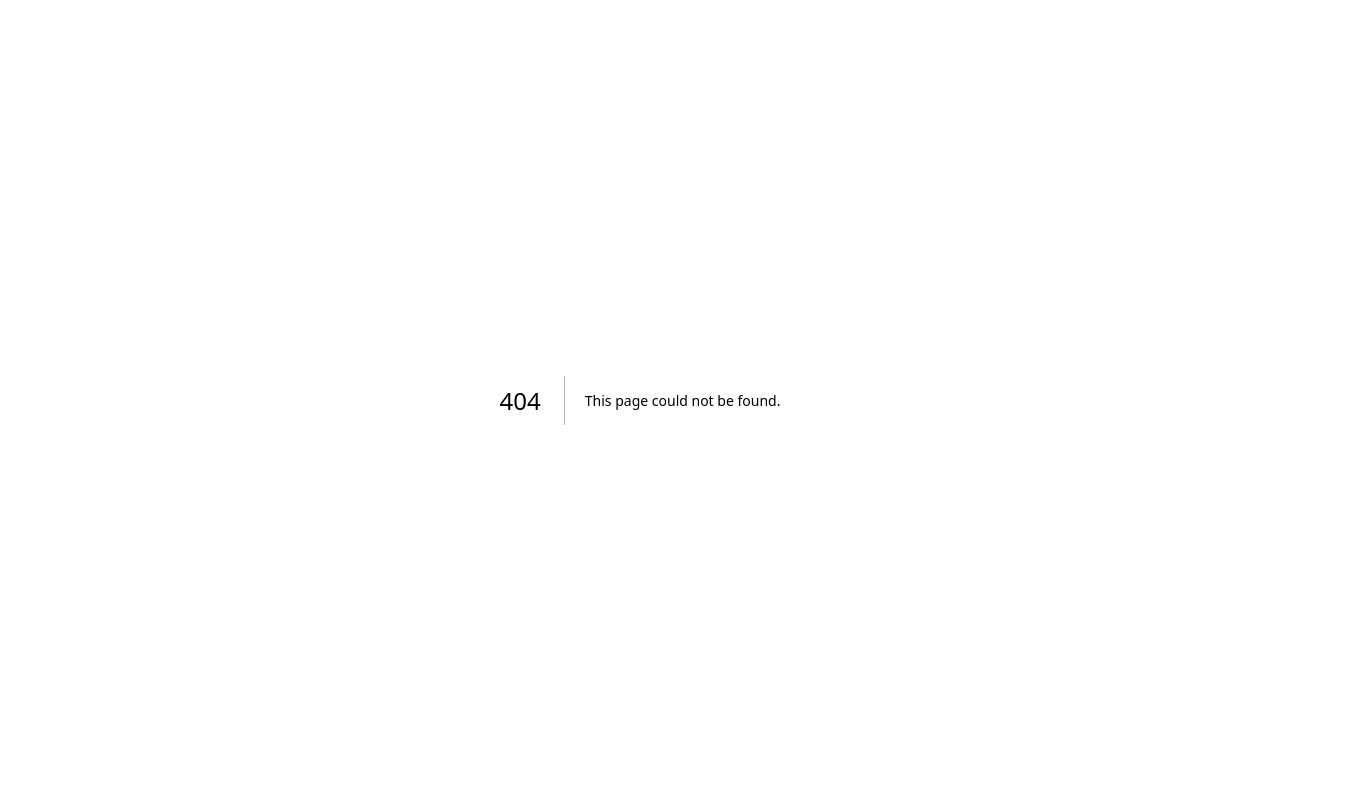
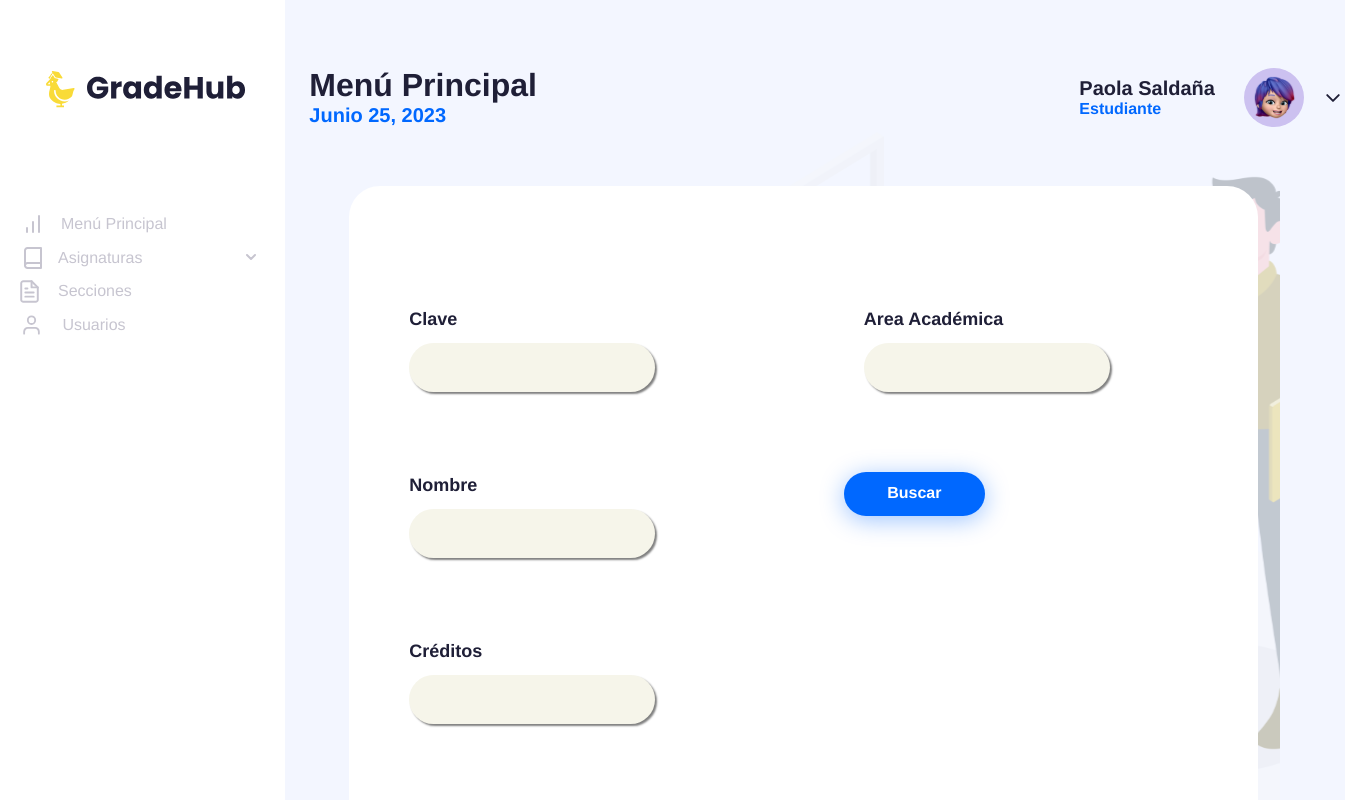
Before and after one commit to LuisElPoti/Aplicacion-calculo-indice-academico, a Next.js app: page /Administrador/CrearAsignatura in a window 1280 px wide. Before the commit this address had no page. Shown: the top 800 px of the page, 1345 px wide, since content can reach past the window. Built offline with nearby package versions, Linux system fonts and the light colour scheme.

Commit message:
Pantalla Crear Asignaturas

```diff
--- /dev/null
+++ b/app/Administrador/CrearAsignatura/page.js
@@ -0,0 +1,45 @@
+import React from 'react'
+import BotonGuardar from '@/app/components/BotonGuardar'
+
+export default function CrearAsignatura() {
+  return (
+    <form className='crear-usuario-form m-10' width={900} height={500} >
+
+      <div className='flex'>
+        <div className='w-1/2 p-5 m-5'>
+          <div className='nombre pl-5 l-20'>
+            <p className='nombre-header pt-20'>Clave</p>
+            <input className='nombre-textbox p-5' type='text' name="" />
+          </div>
+          <div className='nombre pl-5 l-20'>
+            <p className='nombre-header pt-20'>Nombre</p>
+            <input className='nombre-textbox p-5' type='text' name="" />
+          </div>
+
+          <div className='nombre pl-5 l-20 '>
+            <p className='nombre-header pt-20'>Créditos</p>
+            <input className='nombre-textbox p-5' type='text' name="" />
+          </div>
+
+        </div>
+
+        <div className='w-1/2 p-5 m-5'>
+
+          <div className='nombre pl-5 l-20'>
+            <p className='nombre-header pt-20'>Area Académica</p>
+            <input className='nombre-textbox p-5' type='text' name="" />
+          </div>
+
+
+          <div className='boton pl-15 l-10 pt-20'>
+            <BotonGuardar texto="Crear Asignatura" className="amarillo" />
+          </div>
+
+
+        </div>
+
+      </div>
+
+    </form>
+  )
+}
--- a/app/Administrador/layout.js
+++ b/app/Administrador/layout.js
@@ -1,6 +1,7 @@
 import MenuPrincipal from '../components/MenuPrincipalAdmin'
 import EncabezadoAdmin from '../components/EncabezadoAdmin'
 import { Inter } from 'next/font/google'
+import Image from 'next/image'
 
 
 const inter = Inter({ subsets: ['latin'] })
@@ -14,7 +15,10 @@
     return (
 
         <html lang="en">
+
             <body className={inter.className} style={{backgroundColor:"#F3F6FF"}} >
+
+            <Image src="/images/AdminBackground.svg" style={{position:"absolute", zIndex:"-1", bottom:"0", right:"0"}} width={670} height={600}/>
 
                 <div class="grid grid-cols-12">
                     {/* <!-- Sidebar --> */}
```
Also changed, not shown: public/images/AdminBackground.svg (added).
